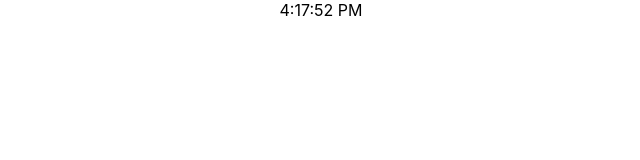
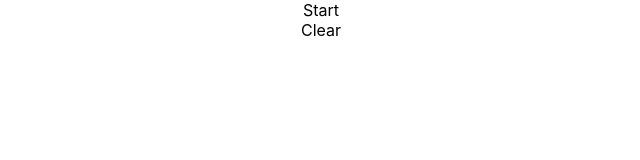
Before and after one commit to Hollingsworth-Dev/Webclock_react, a React (Create React App) app: page / in a window 1280 px wide. Shown: the top 160 px of the page, without its empty margins (319-959 px from the left). Built offline with nearby package versions, Linux system fonts and the light colour scheme.

Commit message:
changing plan for clock

```diff
--- a/package.json
+++ b/package.json
@@ -9,6 +9,7 @@
     "react": "^17.0.2",
     "react-dom": "^17.0.2",
     "react-scripts": "4.0.3",
+    "react-stopwatch": "^2.0.4",
     "web-vitals": "^1.0.1"
   },
   "scripts": {
--- a/src/App.js
+++ b/src/App.js
@@ -1,9 +1,9 @@
 import './App.css';
-import Ticker from './Clock/Clock';
+import Clock from './Clock/Clock';
 function App() {
 	return (
 		<div className='App'>
-			<Ticker />
+			<Clock />
 		</div>
 	);
 }
--- a/src/Clock/Clock.js
+++ b/src/Clock/Clock.js
@@ -1,20 +1,17 @@
 import React, { useEffect, useState, ReactDOM } from 'react';
 
 const Clock = (props) => {
-	const [clock, setClock] = useState();
+	const [clock, setClock] = useState(false);
+	const [start, setStart] = useState('Start');
+
 	return (
 		<div>
-			<div>{props.date.toLocaleTimeString()}</div>
+			<div>
+				<div onClick={() => setClock(true)}>{start}</div>
+				<div>Clear</div>
+			</div>
 		</div>
 	);
 };
 
-const Ticker = () => {
-	return (
-		<div>
-			<Clock date={new Date()} />
-		</div>
-	);
-};
-
-export default Ticker;
+export default Clock;
```
Also changed, not shown: 1 other file (tests, documents, lock files or other folders).
